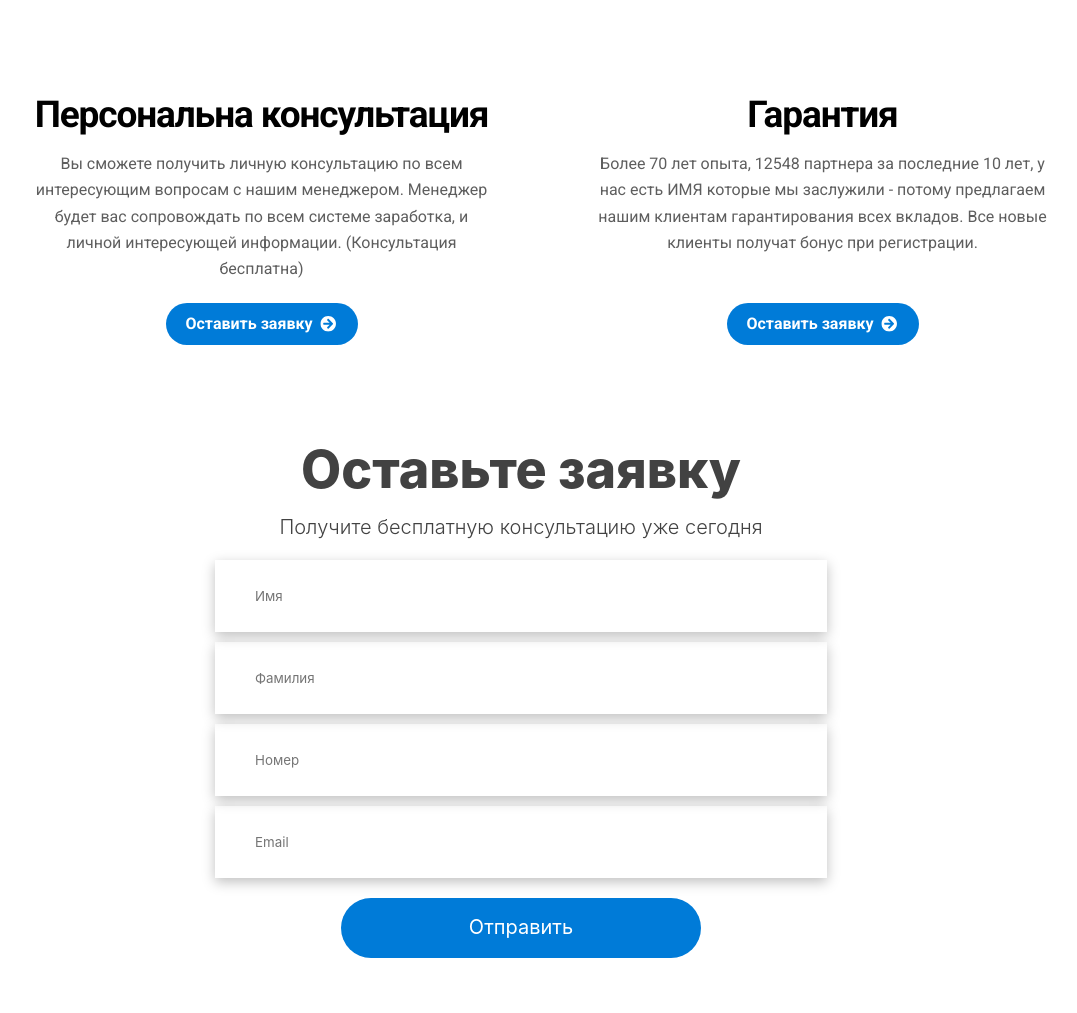
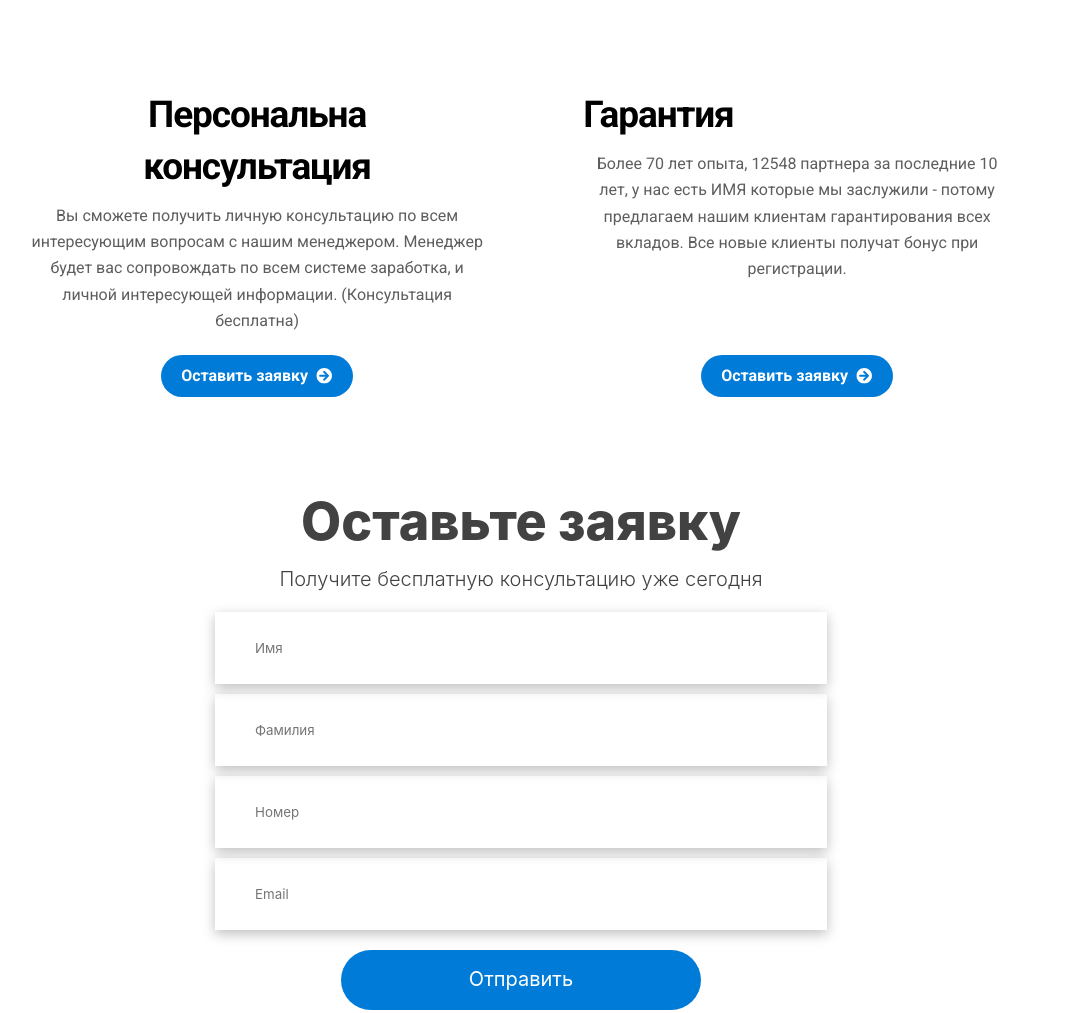
Before and after one commit to HavrylenkoQA21/atodriveaway, a website: page src/index.html in a window 1280 px wide. Shown: the top 1013 px of the page, without its empty margins (119-1196 px from the left). Drawn offline with nearby package versions, Linux system fonts and the light colour scheme; files that its build step writes are made by us from their sources; files whose address does not match are found by name.

Commit message:
new changes

```diff
--- a/src/scss/style.scss
+++ b/src/scss/style.scss
@@ -4,9 +4,8 @@
 
 /*===========tech================================*/
 
-html {
-   overflow-y: hidden;
-   scroll-behavior: smooth;
+main {
+   overflow-x: hidden;
 }
 
 ._container {
@@ -41,14 +40,13 @@ html {
    font-family: "Roboto", sans-serif;
    font-weight: 700;
    font-size: 37px;
-
+   width: 100%;
    /* line-height: 52px; */
    line-height: 1.4;
    letter-spacing: -0.03em;
    text-align: center;
    color: #000;
    margin-bottom: 10px;
-   width: 461px;
 }
 
 .consultation-section__left p {
@@ -62,7 +60,6 @@ html {
    text-align: center;
    color: #5e5e5e;
    margin-bottom: 20px;
-   max-width: 461px;
 }
 
 .consultation-section__left a {
@@ -110,7 +107,6 @@ html {
    text-align: center;
    color: #000;
    margin-bottom: 10px;
-   width: 461px;
 }
 
 .consultation-section__right p {
```
Also changed, not shown: dist/css/style.css, dist/css/style.min.css.
